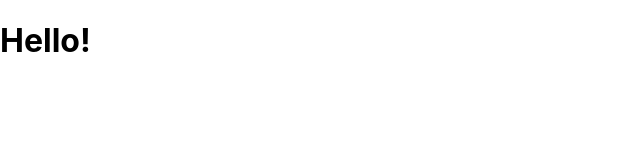
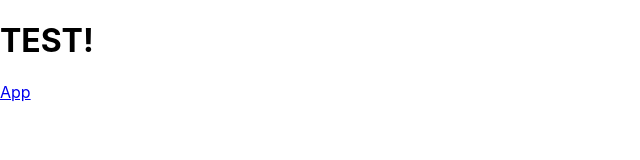
Before and after one commit to alpinagyok/Kana-Student, a React (Create React App) app in the folder client/: page /404 in a window 1280 px wide. Shown: the top 160 px of the page, without its empty margins (0-640 px from the left). Built offline with nearby package versions, Linux system fonts and the light colour scheme.

Commit message:
simple router

```diff
--- a/client/package.json
+++ b/client/package.json
@@ -12,10 +12,12 @@
     "@types/react": "^17.0.5",
     "@types/react-dom": "^17.0.3",
     "@types/react-redux": "^7.1.16",
+    "@types/react-router-dom": "^5.1.7",
     "node-sass": "^4.14.1",
     "react": "^17.0.2",
     "react-dom": "^17.0.2",
     "react-redux": "^7.2.4",
+    "react-router-dom": "^5.2.0",
     "react-scripts": "4.0.3",
     "typescript": "^4.2.4",
     "web-vitals": "^1.1.2"
--- a/client/src/App.tsx
+++ b/client/src/App.tsx
@@ -1,10 +1,12 @@
 import './App.scss';
 import React from 'react';
+import { Link } from 'react-router-dom';
 
 function App(): JSX.Element {
   return (
     <div>
       <h1>Hello!</h1>
+      <Link to="/test">Test</Link>
     </div>
   );
 }
--- /dev/null
+++ b/client/src/Test.tsx
@@ -0,0 +1,13 @@
+import React from 'react';
+import { Link } from 'react-router-dom';
+
+function Test(): JSX.Element {
+  return (
+    <div>
+      <h1>TEST!</h1>
+      <Link to="/">App</Link>
+    </div>
+  );
+}
+
+export default Test;
--- a/client/src/index.tsx
+++ b/client/src/index.tsx
@@ -2,15 +2,26 @@ import React from 'react';
 import ReactDOM from 'react-dom';
 import './index.css';
 import { Provider } from 'react-redux';
+import {
+  Route, BrowserRouter as Router, Switch, Redirect,
+} from 'react-router-dom';
 import App from './App';
 import reportWebVitals from './reportWebVitals';
 import store from './store';
+import Test from './Test';
 
 ReactDOM.render(
   <React.StrictMode>
-    <Provider store={store}>
-      <App />
-    </Provider>
+    <Router>
+      <Provider store={store}>
+        <Switch>
+          <Route exact path="/" component={App} />
+          <Route exact path="/test" component={Test} />
+          <Route path="/404" component={Test} />
+          <Redirect to="/404" />
+        </Switch>
+      </Provider>
+    </Router>
   </React.StrictMode>,
   document.getElementById('root'),
 );
```
